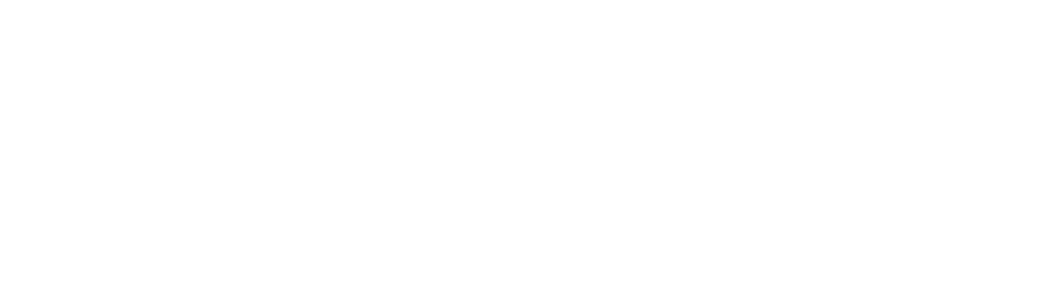
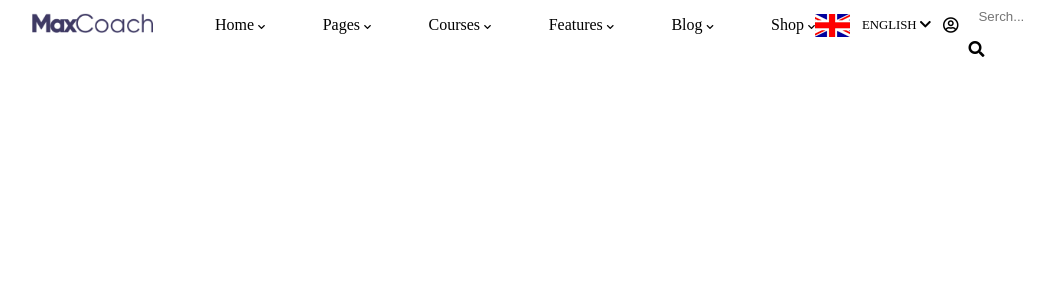
Before and after one commit to SimoneBenato/proj-html-vuejs, a Vue app: page / in a window 1280 px wide. Shown: the top 300 px of the page, without its empty margins (88-1132 px from the left). Built offline with nearby package versions, Linux system fonts and the light colour scheme.

Commit message:
Header Impostato

```diff
--- a/package.json
+++ b/package.json
@@ -8,6 +8,7 @@
     "lint": "vue-cli-service lint"
   },
   "dependencies": {
+    "@fortawesome/fontawesome-free": "^5.15.4",
     "core-js": "^3.6.5",
     "vue": "^2.6.11"
   },
--- a/src/App.vue
+++ b/src/App.vue
@@ -19,5 +19,7 @@
 </script>
 
 <style lang="scss">
-@import 'colors.scss'
+@import 'styles/generals.scss';
+@import 'styles/colors.scss';
+@import '~@fortawesome/fontawesome-free/css/all.min.css';
 </style>
--- a/src/components/Header.vue
+++ b/src/components/Header.vue
@@ -1,6 +1,47 @@
 <template>
-  <div>
+  <div class="container">
+    <!-- logo -->
+    <div class="logo">
+      <img src="../images/dark-logo.png" alt="">
+    </div>
+    <!-- menù di navigazione -->
+    <nav>
+      <ul class="links">
+        <li>
+          Home <i class="fas fa-chevron-down"></i>
+        </li>
+        <li>
+          Pages <i class="fas fa-chevron-down"></i>
+        </li>
+        <li>
+          Courses <i class="fas fa-chevron-down"></i>
+        </li>
+        <li>
+          Features <i class="fas fa-chevron-down"></i>
+        </li>
+        <li>
+          Blog <i class="fas fa-chevron-down"></i>
+        </li>
+        <li>
+          Shop <i class="fas fa-chevron-down"></i>
+        </li>
+      </ul>
+    </nav>
 
+    <!-- selezione lingua sito -->
+    <div class="leng_serch">
+      <div class="leng">
+        <img src="../images/en.png" alt="">
+        <p>ENGLISH <i class="fas fa-chevron-down"></i></p>
+        <i class="far fa-user-circle"></i>
+      </div>
+
+    <!-- barra di ricerca -->
+      <div>
+        <input type="text" name="" id="" placeholder="Serch...">
+        <i class="fas fa-search"></i>
+      </div>
+    </div>
   </div>
 </template>
 
@@ -15,5 +56,56 @@
 
 <!-- Add "scoped" attribute to limit CSS to this component only -->
 <style scoped lang="scss">
+.container {
+  display: flex;
+  justify-content: space-between;
+  align-items: center;
+  height: 50px;
+  width: 100%;
 
+  .logo {
+    width: 320px;
+
+    img {
+      width: 40%;
+      margin-left: 120px;
+    }
+  }
+
+  .links {
+    display: flex;
+    justify-content: space-between;
+    align-items: center;
+    width: 600px;
+
+    i {
+      font-size: 0.5rem;
+    }
+  }
+
+  .leng_serch{
+    margin-right: 20px;
+    display: flex;
+    align-items: center;
+
+    .leng {
+      display: flex;
+      justify-content: space-between;
+      align-items: center;
+      width: 150px;
+      margin-right: 10px;
+
+      p {
+        font-size: 0.8rem;
+      }
+    }
+
+    input {
+    height: 50px;
+    padding: 10px;
+    border: none;
+  }
+  }
+
+}
 </style>
--- /dev/null
+++ b/src/styles/generals.scss
@@ -0,0 +1,10 @@
+// Reset vari
+* {
+    box-sizing: border-box;
+    margin: 0;
+    padding: 0;
+}
+
+li {
+    list-style: none;
+}
```
Also changed, not shown: src/styles/colors.scss (renamed from src/colors.scss), 1 other file (tests, documents, lock files or other folders).
